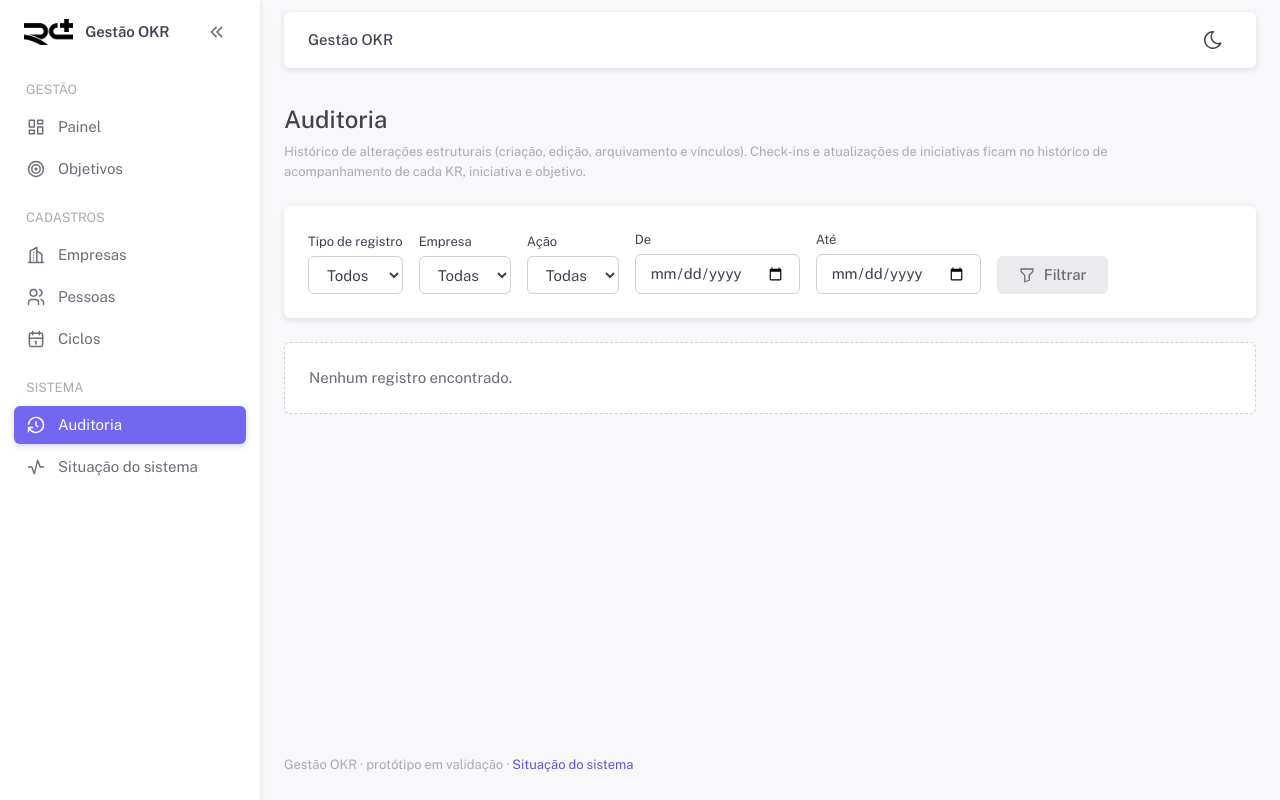
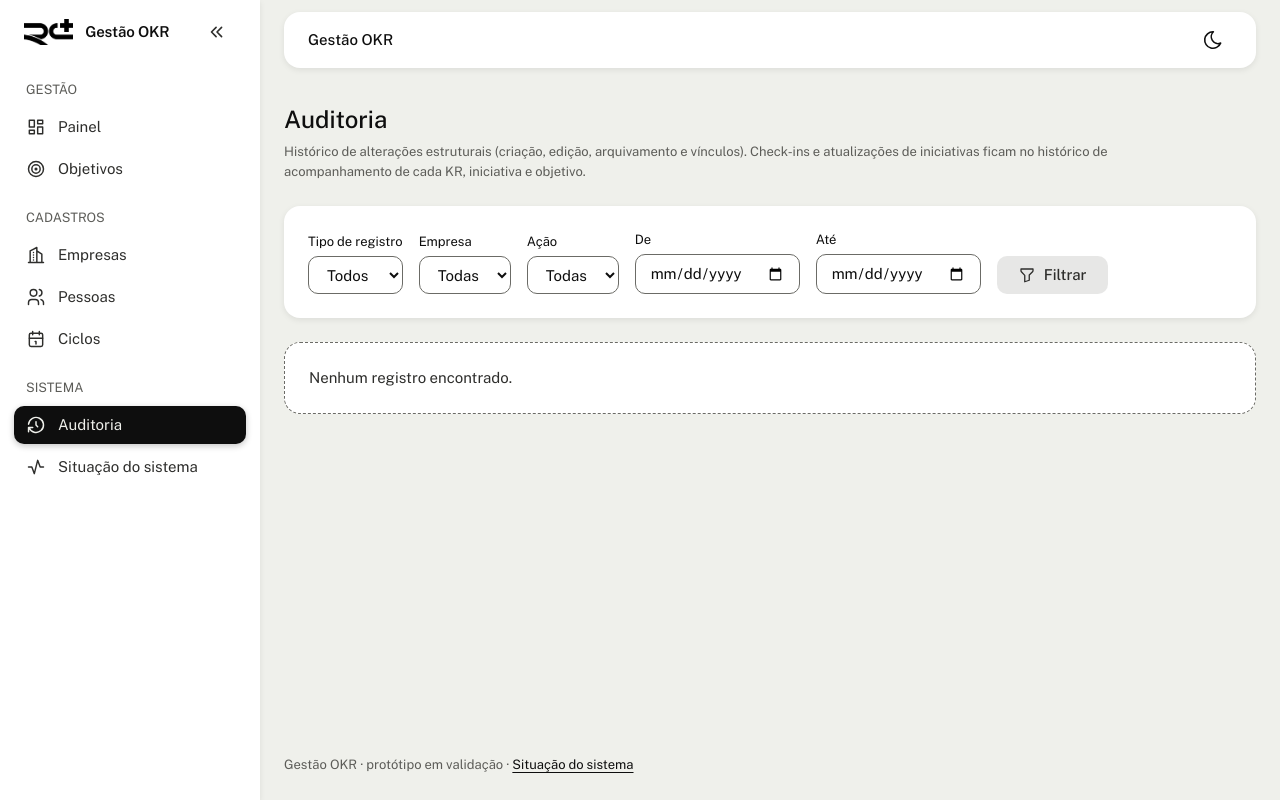
Before and after one commit to adrianocpb/okr, a Django app: template apps/auditoria/templates/auditoria/auditoria_lista.html in a window 1280 px wide. Run offline with Django 5.2, Linux system fonts and the light colour scheme; the template is opened without the code that fills it, so the values that code supplies are empty.

Commit message:
feat(ui): identidade visual RC+ apps e cantos mais arredondados
- Tokens do design system "RC+ apps": ação em preto RC+ (claro) e papel RC+
  (escuro), neutros quentes, bordas e textos com 4,5:1, cores das empresas
  (rchub, dpi, bkp) disponíveis como tokens, anel de foco em --focus.
- Tema escuro novo: fundo preto RC+, cartões grafite, texto em papel.
- Cantos mais arredondados: selos 6px, controles 10px, cartões e painéis 16px
  (novo --radius-card).
- Links sublinhados (a cor é a do texto); menu e marca sem sublinhado.
- Página de erro 500 com a nova paleta.
- Correção: campo de senha com o mesmo estilo dos demais campos.

Co-Authored-By: Claude Opus 5.5 <noreply@anthropic.com>

```diff
--- a/static/css/app.css
+++ b/static/css/app.css
@@ -6,15 +6,26 @@
 @font-face { font-family: "Public Sans"; font-style: normal; font-weight: 500; font-display: swap; src: url("../fonts/public-sans-latin-500-normal.woff2") format("woff2"); }
 @font-face { font-family: "Public Sans"; font-style: normal; font-weight: 600; font-display: swap; src: url("../fonts/public-sans-latin-600-normal.woff2") format("woff2"); }
 
-/* ---------- Tokens RC+ (tema claro) ---------- */
+/* ---------- Tokens RC+ apps (tema claro) ----------
+   Fonte: design system "RC+ apps" (claude.ai). A marca-mãe é monocromática:
+   a cor de ação é o preto RC+ no claro e o papel RC+ no escuro. As cores das
+   empresas (rchub, dpi, bkp) só apontam a empresa, nunca estado. */
 :root {
   color-scheme: light;
-  --primary: #7367f0;
-  --primary-hover: #685dd8;
-  --primary-subtle: rgba(115, 103, 240, 0.16);
-  --on-primary: #ffffff;
-  --secondary: #808390;
-  --secondary-subtle: rgba(128, 131, 144, 0.16);
+  --rcplus-black: #0e0e0e;
+  --rcplus-paper: #eff0eb;
+  --rchub: #ff4303;
+  --dpi: #f5195c;
+  --bkp: #0f96ff;
+  --bkp-navy: #040523;
+  --on-brand: #0e0e0e;
+  --focus: #0e0e0e;
+  --primary: #0e0e0e;
+  --primary-hover: #2e2e2c;
+  --primary-subtle: rgba(14, 14, 14, 0.08);
+  --on-primary: #eff0eb;
+  --secondary: #6b6b66;
+  --secondary-subtle: rgba(107, 107, 102, 0.16);
   --success: #28c76f;
   --success-subtle: rgba(40, 199, 111, 0.16);
   --warning: #ff9f43;
@@ -24,24 +35,25 @@
   --info: #00bad1;
   --info-subtle: rgba(0, 186, 209, 0.16);
   /* Tons de texto para selos, links e ícones sobre fundos suaves (>= 4,5:1) */
+  --primary-text: #0e0e0e;
+  --secondary-text: #5c5c58;
   --success-text: #197b45;
   --warning-text: #995f28;
   --danger-text: #ba373b;
   --info-text: #007584;
-  --primary-text: #6157ca;
-  --secondary-text: #666973;
-  --bg-body: #f8f7fa;
+  --bg-body: #eff0eb;
   --surface: #ffffff;
-  --surface-hover: rgba(47, 43, 61, 0.06);
-  --border: #e6e6e8;
-  --border-input: #d1d0d4;
-  --text-heading: #444050;
-  --text-body: #6d6b77;
-  --text-muted: #acaab1;
+  --surface-hover: rgba(14, 14, 14, 0.05);
+  --border: #d6d6d0;
+  --border-input: #6b6b66;
+  --text-heading: #0e0e0e;
+  --text-body: #2e2e2c;
+  --text-muted: #5c5c58;
+  --overlay: rgba(14, 14, 14, 0.5);
 
-  --shadow-sm: 0 2px 6px 0 rgba(47, 43, 61, 0.12);
-  --shadow-md: 0 4px 18px 0 rgba(47, 43, 61, 0.16);
-  --shadow-primary: 0 2px 6px 0 rgba(115, 103, 240, 0.3);
+  --shadow-sm: 0 2px 6px 0 rgba(14, 14, 14, 0.08);
+  --shadow-md: 0 4px 18px 0 rgba(14, 14, 14, 0.12);
+  --shadow-primary: 0 2px 6px 0 rgba(14, 14, 14, 0.24);
 
   --space-1: 4px;
   --space-2: 8px;
@@ -50,9 +62,12 @@
   --space-5: 24px;
   --space-6: 32px;
   --space-7: 48px;
-  --radius-sm: 4px;
-  --radius-md: 6px;
-  --radius-lg: 8px;
+  /* Cantos mais arredondados que o RC+ apps (4/6/8px), a pedido: selos 6px,
+     controles 10px, cartões e painéis 16px. */
+  --radius-sm: 6px;
+  --radius-md: 10px;
+  --radius-lg: 14px;
+  --radius-card: 16px;
   --radius-pill: 9999px;
   --sidebar-width: 260px;
   --sidebar-collapsed: 76px;
@@ -142,8 +176,8 @@ h1 { font-size: 24px; line-height: 38px; }
 h2 { font-size: 18px; line-height: 28px; }
 h3 { font-size: 15px; line-height: 22px; }
 
-a { color: var(--primary-text); text-decoration: none; }
-a:hover { text-decoration: underline; }
+a { color: var(--primary-text); text-decoration: underline; text-decoration-thickness: 1px; text-underline-offset: 3px; }
+a:hover { text-decoration-thickness: 2px; }
 
 code {
   background: var(--bg-body);
@@ -197,7 +231,7 @@ code {
   height: 64px;
   padding: 0 var(--space-5);
 }
-.marca { display: flex; align-items: center; gap: var(--space-3); color: var(--text-heading); }
+.marca { display: flex; align-items: center; gap: var(--space-3); color: var(--text-heading); text-decoration: none; }
 .marca:hover { text-decoration: none; }
 .marca__logo { height: 26px; width: auto; }
 .marca__logo--escuro { display: none; }
@@ -219,6 +253,7 @@ code {
   color: var(--text-muted);
 }
 .navegacao__item {
+  text-decoration: none;
   display: flex;
   align-items: center;
   gap: var(--space-3);
@@ -255,7 +290,7 @@ code {
   margin: var(--space-3) auto 0;
   padding: 0 var(--space-5);
   background: var(--surface);
-  border-radius: var(--radius-md);
+  border-radius: var(--radius-card);
   box-shadow: var(--shadow-sm);
 }
 .barra-topo__contexto { color: var(--text-heading); font-weight: 500; }
@@ -468,7 +503,7 @@ code {
   margin: var(--space-5) 0;
   padding: var(--space-5);
   background: var(--surface);
-  border-radius: var(--radius-md);
+  border-radius: var(--radius-card);
   box-shadow: var(--shadow-sm);
 }
 .cartao .filtros { padding: 0; background: none; box-shadow: none; margin: var(--space-4) 0 0; }
@@ -476,7 +511,7 @@ code {
 .filtros__acoes { display: flex; gap: var(--space-2); align-items: center; }
 .filtros__marcacao span { display: flex; gap: 6px; align-items: center; color: var(--text-body); font-size: 15px; padding-bottom: 6px; }
 
-input[type="text"], input[type="search"], input[type="email"], input[type="number"], input[type="date"], select, textarea {
+input[type="text"], input[type="search"], input[type="email"], input[type="password"], input[type="number"], input[type="date"], select, textarea {
   font: 400 15px/22px var(--font-sans);
   min-height: var(--control-height);
   padding: 7px 14px;
@@ -522,7 +557,7 @@ input[type="checkbox"], input[type="radio"] { accent-color: var(--primary); widt
 .tabela--compacta { font-size: 13px; box-shadow: none; border-radius: 0; margin-top: var(--space-2); }
 .tabela--compacta th, .tabela--compacta td { padding: var(--space-2) var(--space-3); }
 
-.vazio { padding: var(--space-5); background: var(--surface); border: 1px dashed var(--border-input); border-radius: var(--radius-md); }
+.vazio { padding: var(--space-5); background: var(--surface); border: 1px dashed var(--border-input); border-radius: var(--radius-card); }
 
 .lista-simples { list-style: none; padding: 0; margin: 0; }
 .lista-simples li { padding: var(--space-2) 0; border-bottom: 1px solid var(--border); }
```
Also changed, not shown: other parts of static/css/app.css (+54 -35 lines), templates/500.html (+5 -5 lines).
